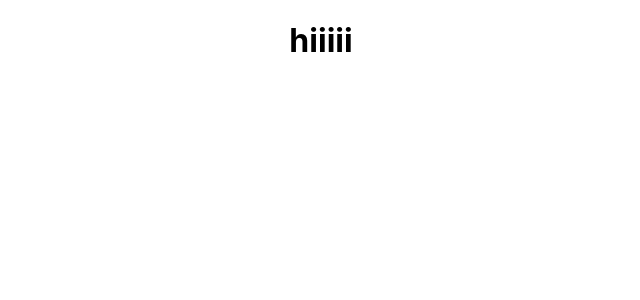
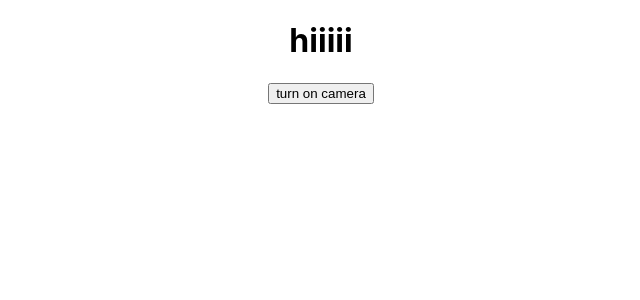
Before and after one commit to sahuashi/vegan-checker, a React (Create React App) app in the folder client/: page / in a window 1280 px wide. Shown: the top 300 px of the page, without its empty margins (319-959 px from the left). Built offline with nearby package versions, Linux system fonts and the light colour scheme.

Commit message:
Add button to client

```diff
--- a/client/src/App.js
+++ b/client/src/App.js
@@ -1,8 +1,12 @@
 import './App.css';
+import Scanner from './components/scanner.js'
 
 function App() {
   return (
-    <h1>hiiiii</h1>
+    <div>
+      <h1>hiiiii</h1>
+      <Scanner/>
+    </div>
   );
 }
 
--- /dev/null
+++ b/client/src/components/components.css
@@ -0,0 +1,3 @@
+.scanner {
+  text-align: center;
+}
--- /dev/null
+++ b/client/src/components/scanner.js
@@ -0,0 +1,21 @@
+import React, { Component } from 'react';
+import "./components.css"
+
+export default class Scanner extends Component {
+    state = {
+        scanning: false
+    }
+
+    click = () => {
+        this.setState({
+            scanning: !this.state.scanning
+        })
+    }
+
+    render(){
+        return (
+            <div className="scanner">
+                <button onClick={this.click}>turn {this.state.scanning? "off" : "on"} camera</button>
+            </div>
+    )}
+}
```
Also changed, not shown: client/src/logo.svg (deleted).
